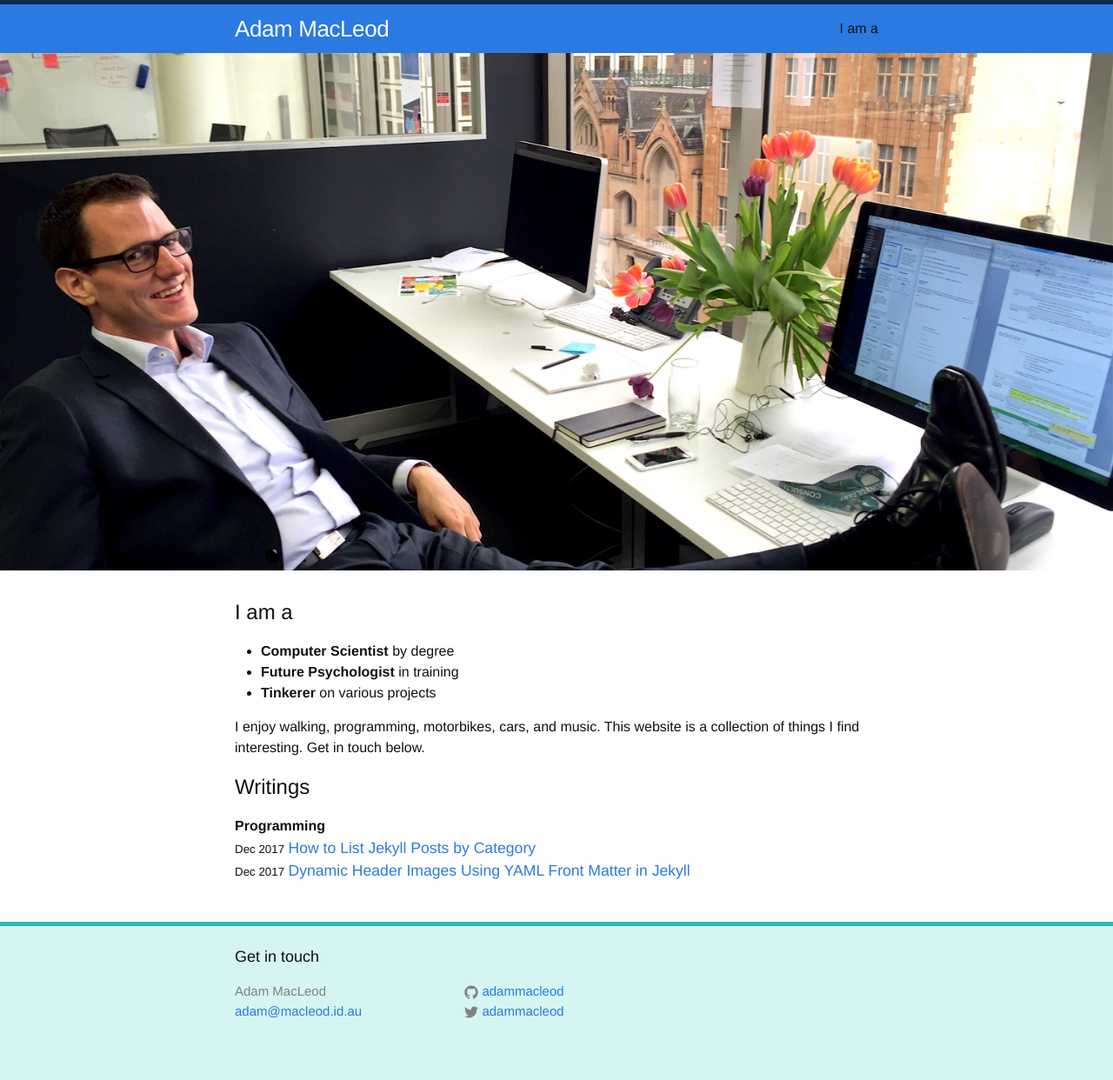
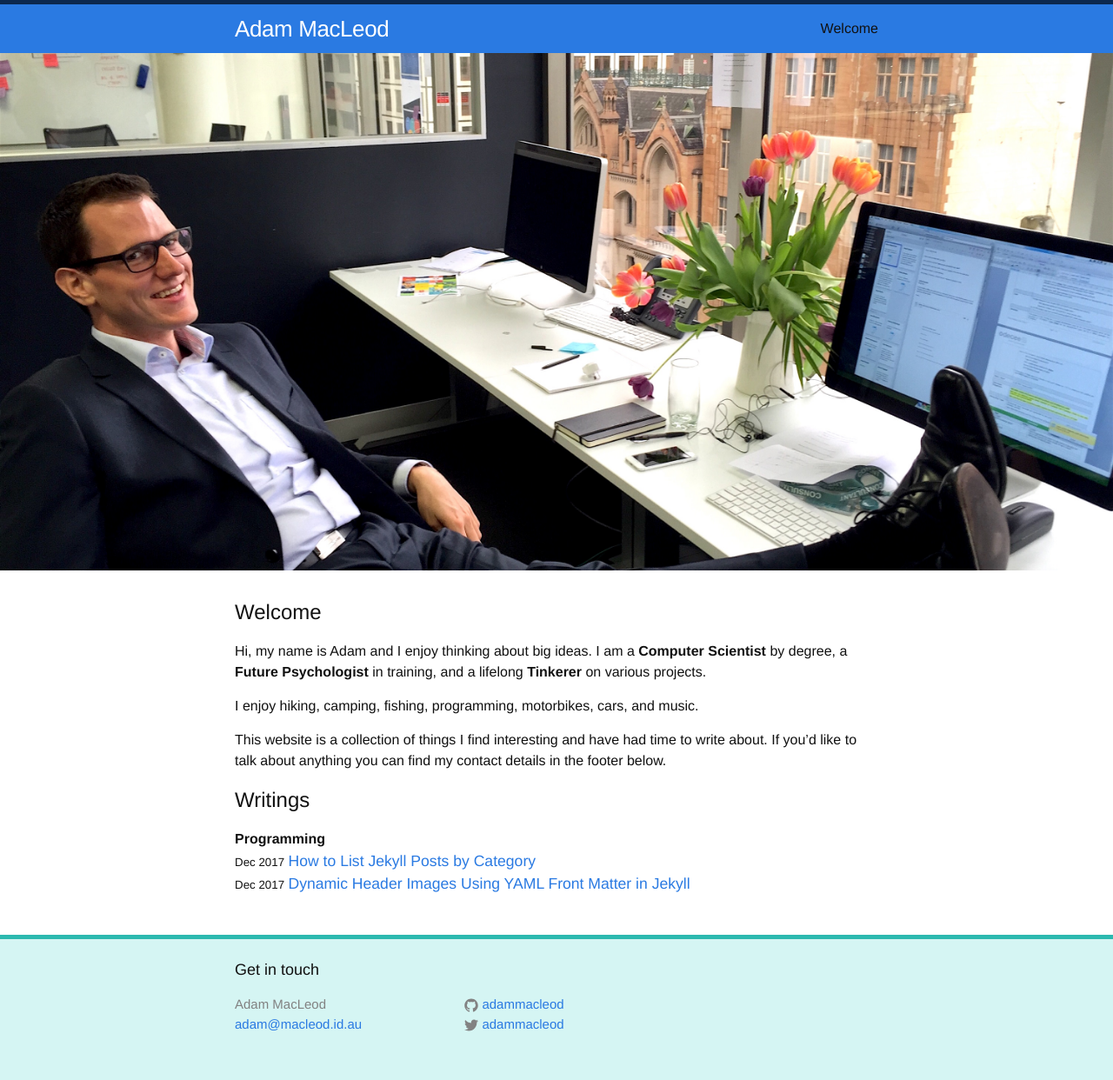
Before and after one commit to adammacleod/adammacleod.github.io, a Jekyll site: the page built from index.md, in a window 1280 px wide. Shown: the whole page at 87% size. Built offline with Jekyll 4.4.1, drawn with Linux system fonts in a browser that asks for light colours; our own code applies the rules of GitHub Pages for plain Markdown files.

Commit message:
Updated blurb.

```diff
--- a/index.md
+++ b/index.md
@@ -5,13 +5,13 @@
 layout: home
 ---
 
-## I am a
+## Welcome
 
-- <strong>Computer Scientist</strong> by degree
-- <strong>Future Psychologist</strong> in training
-- <strong>Tinkerer</strong> on various projects
+Hi, my name is Adam and I enjoy thinking about big ideas. I am a <strong>Computer Scientist</strong> by degree, a <strong>Future Psychologist</strong> in training, and a lifelong <strong>Tinkerer</strong> on various projects.
 
-I enjoy walking, programming, motorbikes, cars, and music. This website is a collection of things I find interesting. Get in touch below.
+I enjoy hiking, camping, fishing, programming, motorbikes, cars, and music.
+
+This website is a collection of things I find interesting and have had time to write about. If you'd like to talk about anything you can find my contact details in the footer below.
 
 
 ## Writings
```
